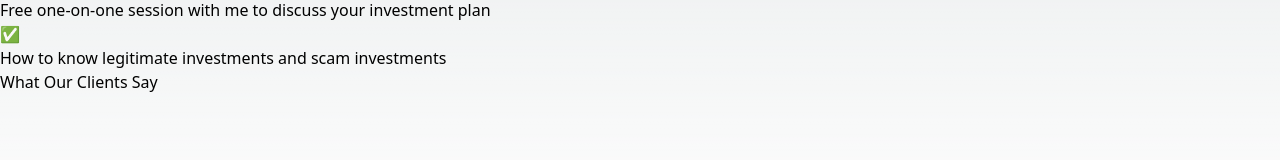
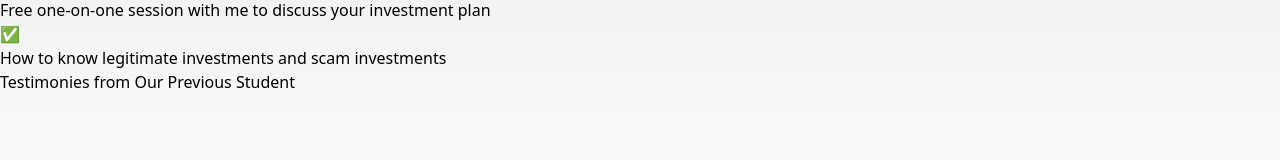
Before and after one commit to Akintomiwa200/Davidhephzibah, a React (Vite) app: page / in a window 1280 px wide. Shown: the part 2136-2296 px from the top of the page. Built offline with nearby package versions, Linux system fonts and the light colour scheme.

Commit message:
Update Testmonial.jsx

```diff
--- a/src/components/Testmonial.jsx
+++ b/src/components/Testmonial.jsx
@@ -47,7 +47,7 @@ const TestimonialSlider = () => {
     return (
         <div className="py-16 bg-gray-50">
             <h2 className="text-3xl md:text-4xl font-bold text-center mb-10 text-gray-900">
-                What Our Clients Say
+               Testimonies from Our Previous Student
             </h2>
             <div className="relative w-[90vw] max-w-[900px] mx-auto h-80 bg-white rounded-lg shadow-lg overflow-hidden">
                 {/* Testimonial Content */}
```
